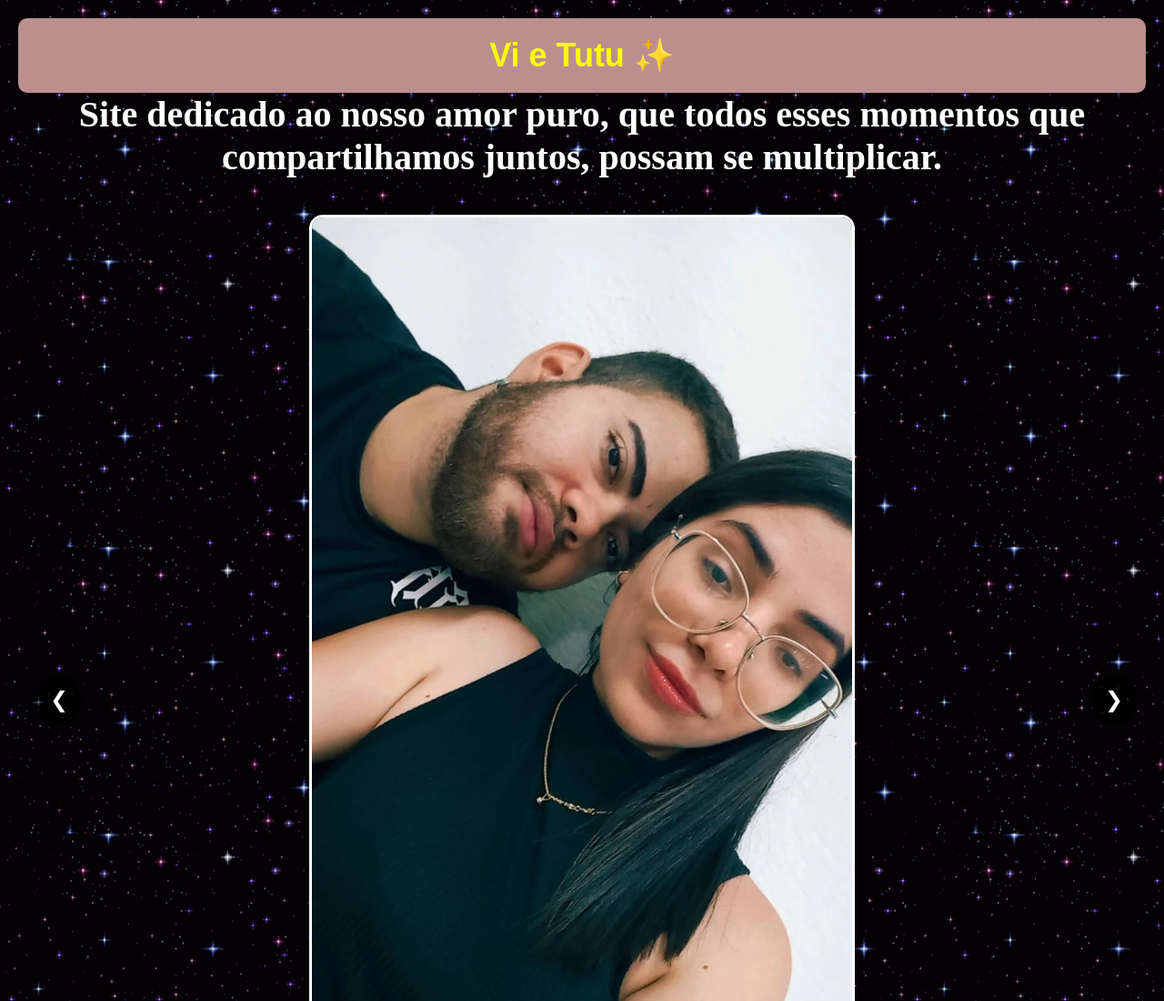
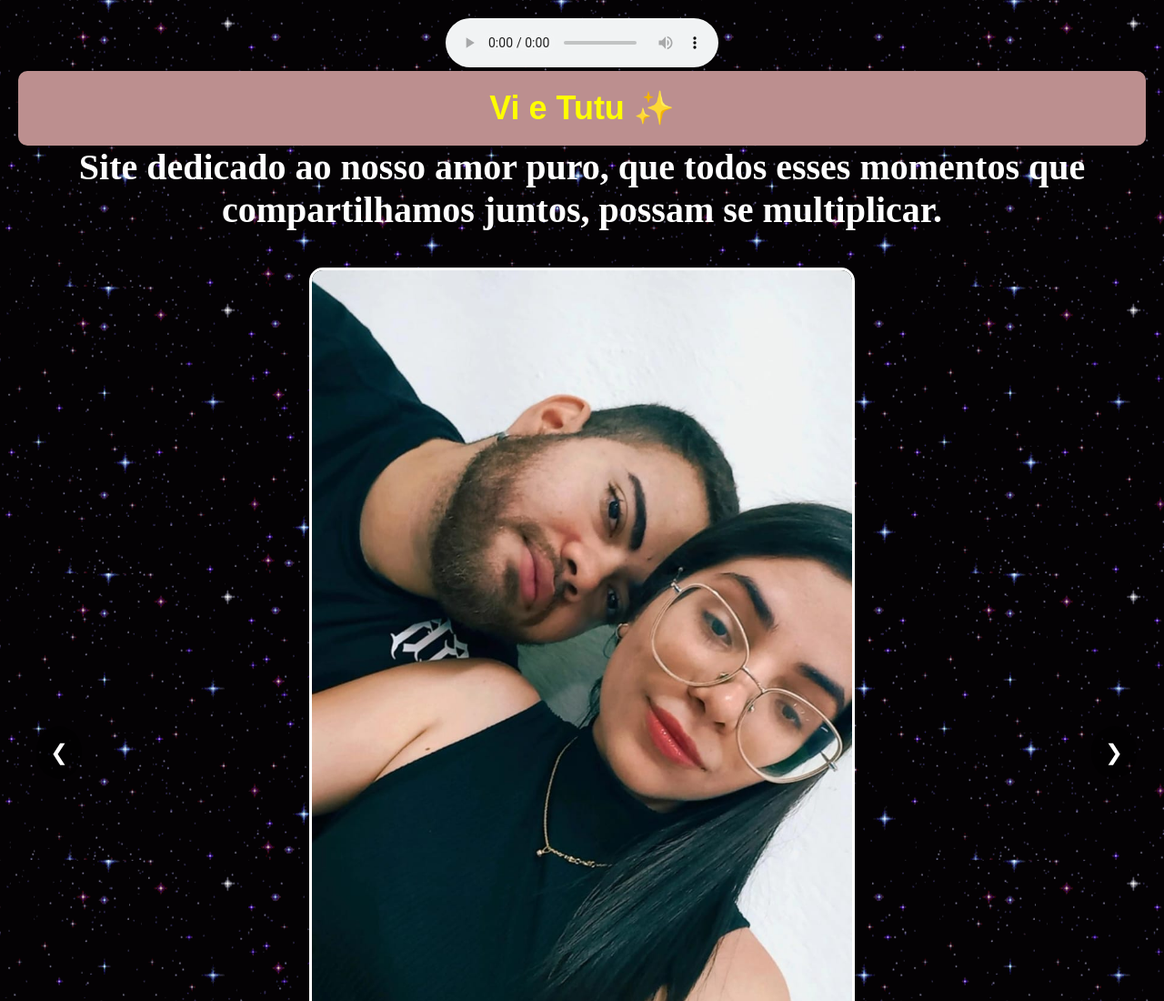
Before and after one commit to VitoriaEdw/vitoriaedw.github.io, a plain HTML site: page index.html in a window 1280 px wide. Shown: the top 1100 px of the page at 91% size. Drawn offline with Linux system fonts and the light colour scheme.

Commit message:
Update index.html

```diff
--- a/index.html
+++ b/index.html
@@ -135,7 +135,7 @@
     </style>
 </head>
 <body>
-    <audio autoplay>
+    <audio controls>
         <source src="amorpuro.mp3" type="audio/mpeg">
       Your browser does not support the audio element.
       </audio>
```
